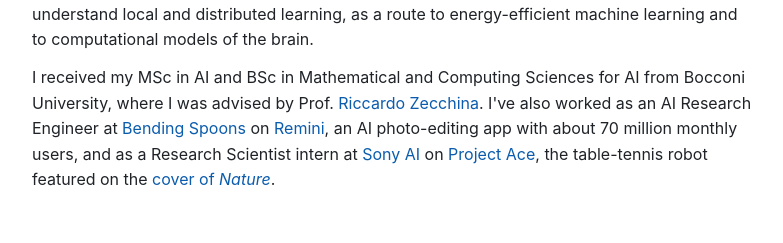
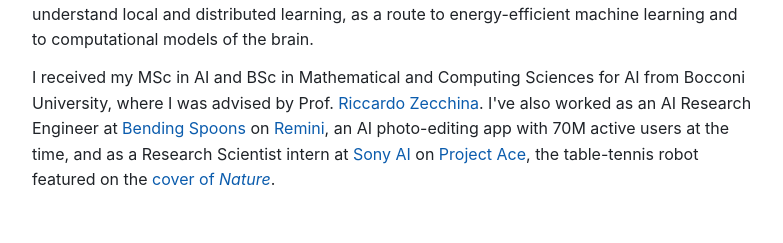
Before and after one commit to mattia-scardecchia/mattia-scardecchia.github.io, a plain HTML site: page index.html in a window 1280 px wide. Shown: the part 337-580 px from the top of the page, without its empty margins (248-1031 px from the left). Drawn offline with Linux system fonts and the light colour scheme.

Commit message:
Bio: Remini user count at the time

```diff
--- a/index.html
+++ b/index.html
@@ -26,7 +26,7 @@
 
   <section class="bio">
     <p>I am a second-year PhD student at NYU Courant, advised by Prof. <a href="https://sherryy.github.io/">Sherry Yang</a>. Broadly, my research aims to (i) enable learning from experience for acting in the physical world, through reinforcement learning and world models, and (ii) use tools from statistical mechanics to understand local and distributed learning, as a route to energy-efficient machine learning and to computational models of the brain.</p>
-    <p>I received my MSc in AI and BSc in Mathematical and Computing Sciences for AI from Bocconi University, where I was advised by Prof. <a href="https://www.unibocconi.it/en/faculty/riccardo-zecchina">Riccardo Zecchina</a>. I've also worked as an AI Research Engineer at <a href="https://bendingspoons.com/">Bending Spoons</a> on <a href="https://remini.ai/">Remini</a>, an AI photo-editing app with about 70 million monthly users, and as a Research Scientist intern at <a href="https://ai.sony/">Sony AI</a> on <a href="https://ace.ai.sony/">Project Ace</a>, the table-tennis robot featured on the <a href="https://www.nature.com/nature/volumes/652/issues/8111">cover of <i>Nature</i></a>.</p>
+    <p>I received my MSc in AI and BSc in Mathematical and Computing Sciences for AI from Bocconi University, where I was advised by Prof. <a href="https://www.unibocconi.it/en/faculty/riccardo-zecchina">Riccardo Zecchina</a>. I've also worked as an AI Research Engineer at <a href="https://bendingspoons.com/">Bending Spoons</a> on <a href="https://remini.ai/">Remini</a>, an AI photo-editing app with 70M active users at the time, and as a Research Scientist intern at <a href="https://ai.sony/">Sony AI</a> on <a href="https://ace.ai.sony/">Project Ace</a>, the table-tennis robot featured on the <a href="https://www.nature.com/nature/volumes/652/issues/8111">cover of <i>Nature</i></a>.</p>
   </section>
 
   <section>
```
